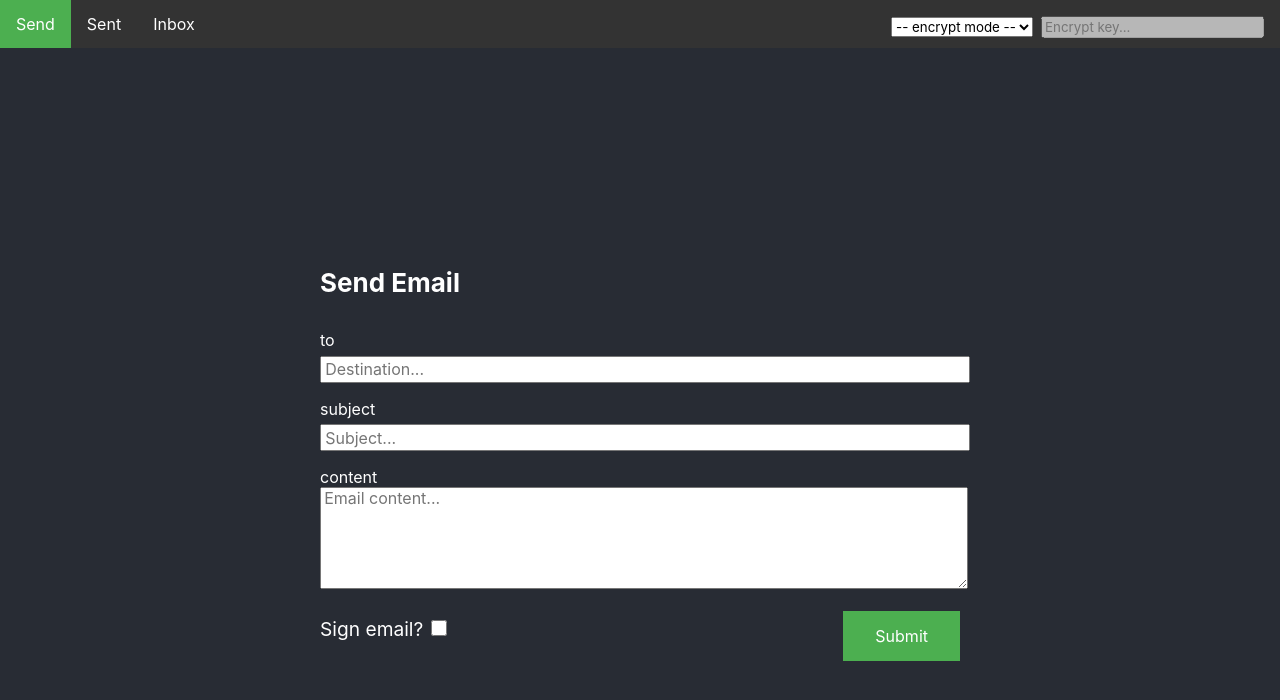
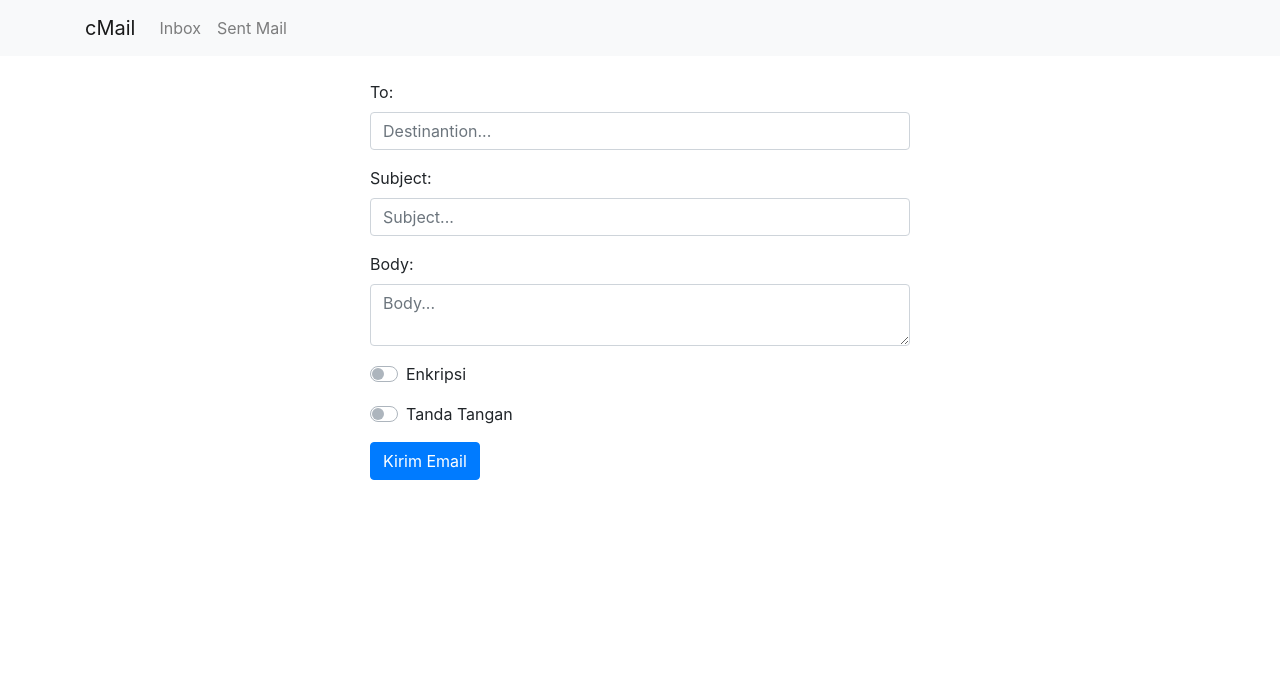
Before and after one commit to juniardiakbar/if4020-cmail, a React (Create React App) app in the folder frontend/: page / in a window 1280 px wide. Shown: the top 700 px of the page. Built offline with nearby package versions, Linux system fonts and the light colour scheme.

Commit message:
Improve UI. Use reactstrap

```diff
--- a/frontend/package.json
+++ b/frontend/package.json
@@ -6,12 +6,14 @@
     "@testing-library/jest-dom": "^5.11.4",
     "@testing-library/react": "^11.1.0",
     "@testing-library/user-event": "^12.1.10",
+    "bootstrap": "^4.5.3",
     "node-sass": "^4.14.1",
     "react": "^17.0.1",
     "react-dom": "^17.0.1",
     "react-infinite-scroll-component": "^5.1.0",
     "react-modal": "^3.12.1",
     "react-scripts": "4.0.1",
+    "reactstrap": "^8.7.1",
     "sweetalert": "^2.1.2",
     "web-vitals": "^0.2.4"
   },
--- a/frontend/public/index.html
+++ b/frontend/public/index.html
@@ -24,7 +24,7 @@
       work correctly both with client-side routing and a non-root public URL.
       Learn how to configure a non-root public URL by running `npm run build`.
     -->
-    <title>React App</title>
+    <title>cMail - Seecure Email Client with Cryptography</title>
   </head>
   <body>
     <noscript>You need to enable JavaScript to run this app.</noscript>
--- a/frontend/src/App.js
+++ b/frontend/src/App.js
@@ -1,4 +1,4 @@
-import "./App.scss";
+// import "./App.scss";
 
 import { useState } from "react";
 
@@ -15,22 +15,21 @@ const PAGE_CLASS = {
 
 function App() {
   const [page, setPage] = useState("send");
-  const [encryptKey, setEncryptKey] = useState("");
-  const [encryptMode, setEncryptMode] = useState("");
-
   const PageClass = PAGE_CLASS[page];
 
   return (
     <div className="App">
-      <NavBar
-        page={page}
-        setPage={setPage}
-        setEncryptKey={setEncryptKey}
-        setEncryptMode={setEncryptMode}
-        encryptMode={encryptMode}
-      />
+      <NavBar page={page} setPage={setPage} />
       <header className="App-header">
-        <PageClass encryptKey={encryptKey} encryptMode={encryptMode} />
+        <div
+          style={{
+            display: "flex",
+            justifyContent: "center",
+            marginTop: 24,
+          }}
+        >
+          <PageClass />
+        </div>
       </header>
     </div>
   );
--- a/frontend/src/components/Inbox/index.js
+++ b/frontend/src/components/Inbox/index.js
@@ -1,10 +1,26 @@
 import { useState, useEffect } from "react";
 import InfiniteScroll from "react-infinite-scroll-component";
-import Modal from "react-modal";
+import {
+  Modal,
+  ModalFooter,
+  ModalBody,
+  ModalHeader,
+  Card,
+  Button,
+  CardTitle,
+  CardText,
+  CardHeader,
+  CardBody,
+  FormGroup,
+  FormText,
+  Input,
+  CustomInput,
+  Container,
+  Row,
+  Col,
+} from "reactstrap";
 
-import "./styles.scss";
-
-function Send({ encryptKey, encryptMode }) {
+function Send() {
   const [inbox, setInbox] = useState([]);
   const [page, setPage] = useState(1);
   const [hasMore, setHasMore] = useState(true);
@@ -12,8 +28,14 @@ function Send({ encryptKey, encryptMode }) {
   const [selectedMessageId, setSelectedMessageId] = useState(null);
   const [signatureKey, setSignatureKey] = useState("");
 
-  // Possible buat diganti kalo dah ada API nya
+  const [encryptKey, setEncryptKey] = useState("");
+  const [encryptMode, setEncryptMode] = useState("");
   const [signatureMessage, setSignatureMessage] = useState("");
+
+  const toggleModal = () => {
+    setModalOpen(!modalOpen);
+    setSignatureMessage("");
+  };
 
   const refresh = () => {
     fetch(
@@ -60,6 +82,45 @@ function Send({ encryptKey, encryptMode }) {
   };
 
   const renderItems = () => (
+    <>
+      <Row>
+        <Col>
+          <FormGroup>
+            <Input
+              id="encryptKey"
+              placeholder="Kunci Dekripsi.."
+              onChange={(e) => setEncryptKey(e.target.value)}
+            />
+          </FormGroup>
+        </Col>
+        <Col>
+          <FormGroup>
+            <CustomInput
+              type="select"
+              id="encryptMode"
+              name="encryptMode"
+              onChange={(e) => setEncryptMode(e.target.value)}
+            >
+              <option value="">Select Mode</option>
+              <option value="ebc">EBC</option>
+              <option value="cbc">CBC</option>
+              <option value="counter">Counter</option>
+            </CustomInput>
+          </FormGroup>
+        </Col>
+        <Col>
+          <Button
+            color="primary"
+            onClick={() => {
+              refresh();
+              setInbox([]);
+            }}
+          >
+            Submit
+          </Button>
+        </Col>
+      </Row>
+
       <InfiniteScroll
         dataLength={inbox.length}
         next={getMoreInbox}
@@ -74,63 +135,77 @@ function Send({ encryptKey, encryptMode }) {
         pullDownToRefresh
         pullDownToRefreshThreshold={50}
         pullDownToRefreshContent={
-        <h3 style={{ textAlign: "center" }}>&#8595; Tarik untuk me-refresh</h3>
+          <h3 style={{ textAlign: "center" }}>
+            &#8595; Tarik untuk me-refresh
+          </h3>
         }
         releaseToRefreshContent={
-        <h3 style={{ textAlign: "center" }}>&#8593; Lepas untuk me-refresh</h3>
+          <h3 style={{ textAlign: "center" }}>
+            &#8593; Lepas untuk me-refresh
+          </h3>
         }
       >
         {inbox &&
           inbox.map(({ from, subject, body, signature, id }) => (
-          <div className="email">
+            <Card style={{ marginBottom: 16 }}>
+              <CardHeader>
+                <CardTitle tag="h5">{from}</CardTitle>
+                <CardTitle tag="h6">{subject}</CardTitle>
+              </CardHeader>
+              <CardBody>
+                <CardText style={{ whiteSpace: "pre-line" }}>{body}</CardText>
                 {signature && (
-              <button
-                type="button"
-                className="signature"
+                  <Button
                     onClick={() => {
                       setSelectedMessageId(id);
                       setModalOpen(true);
                     }}
                   >
-                Check Signature
-              </button>
+                    Verify Signature
+                  </Button>
                 )}
-            <div className="from">{from}</div>
-            <div className="subject">{subject}</div>
-            <div className="body">{body}</div>
-          </div>
+              </CardBody>
+            </Card>
           ))}
       </InfiniteScroll>
+    </>
   );
 
   return (
-    <div>
-      <Modal
-        className="modal"
-        isOpen={modalOpen}
-        onRequestClose={() => setModalOpen(false)}
-        contentLabel="Check Signature"
+    <Container>
+      <Row>
+        <Col sm="12" md={{ size: 6, offset: 3 }}>
+          {renderItems()}
+        </Col>
+      </Row>
+      <Modal isOpen={modalOpen} toggle={toggleModal} style={{ marginTop: 144 }}>
+        <ModalHeader toggle={toggleModal}>Verifikasi email</ModalHeader>
+        <ModalBody>
+          <FormGroup>
+            <Input
+              id="signatureKey"
+              placeholder="Kunci Verifikasi.."
+              onChange={(e) => setSignatureKey(e.target.value)}
+            />
+            <FormText>Format: x;y. Contoh: 123;987</FormText>
+          </FormGroup>
+          <Button
+            color="primary"
+            onClick={() => {
+              checkSignature(selectedMessageId, signatureKey);
+            }}
           >
-        <span className="signature-key">
-          <span>Signature Key</span>
-          <input
-            onChange={(e) => setSignatureKey(e.target.value)}
-            placeholder="Input key here..."
-          />
-          <button
-            type="button"
-            onClick={() => checkSignature(selectedMessageId, signatureKey)}
-          >
-            Submit
-          </button>
+            Verify Signature
+          </Button>
           <div>{signatureMessage}</div>
-        </span>
+        </ModalBody>
+        <ModalFooter>
+          <Button color="secondary" onClick={toggleModal}>
+            Cancel
+          </Button>
+        </ModalFooter>
       </Modal>
-      <form>
-        <div className="title">Inbox</div>
-        {renderItems()}
-      </form>
-    </div>
+    </Container>
   );
 }
 
--- a/frontend/src/components/Inbox/styles.scss
+++ /dev/null
@@ -1,61 +0,0 @@
-.modal {
-  position: absolute;
-  left: 30%;
-  right: 30%;
-  top: 20%;
-  bottom: 60%;
-  background-color: #fff;
-  box-shadow: 0 0 10px 0 rgba(0, 0, 97, 0.5);
-  overflow: auto;
-  border-radius: 4px;
-  outline: none;
-
-  .signature-key {
-    width: 94%;
-    margin: 1rem;
-    float: left;
-
-    input {
-      margin-left: 0.5rem;
-    }
-  }
-}
-
-form {
-  width: 40rem;
-
-  .title {
-    font-weight: bold;
-    margin-bottom: 2rem;
-  }
-
-  .label {
-    font-size: 1rem;
-  }
-
-  .field {
-    margin-bottom: 1rem;
-    width: 100%;
-  }
-
-  .email {
-    font-size: 1rem;
-    background-color: #f0f0f0;
-    padding: 1rem;
-    color: black;
-    margin-bottom: 2rem;
-
-    .signature {
-      float: right;
-    }
-
-    .subject {
-      margin-top: 0.5rem;
-      font-weight: bold;
-    }
-
-    .body {
-      white-space: pre;
-    }
-  }
-}
--- a/frontend/src/components/NavBar/index.js
+++ b/frontend/src/components/NavBar/index.js
@@ -1,46 +1,48 @@
-import "./styles.scss";
+import React, { useState } from "react";
+import {
+  Container,
+  Collapse,
+  Navbar,
+  NavbarToggler,
+  NavbarBrand,
+  Nav,
+  NavItem,
+  NavLink,
+} from "reactstrap";
 
-function NavBar({ page, setPage, setEncryptKey, encryptMode, setEncryptMode }) {
+function NavBar({ setPage }) {
+  const [isOpen, setIsOpen] = useState(false);
+
+  const toggle = () => setIsOpen(!isOpen);
+
   return (
-    <ul>
-      <li>
-        <span
+    <Navbar color="light" light expand="md">
+      <Container>
+        <NavbarBrand
           onClick={() => setPage("send")}
-          className={page === "send" ? "active" : ""}
+          style={{ cursor: "pointer" }}
         >
-          Send
-        </span>
-      </li>
-      <li>
-        <span
-          onClick={() => setPage("sent")}
-          className={page === "sent" ? "active" : ""}
-        >
-          Sent
-        </span>
-      </li>
-      <li>
-        <span
-          onClick={() => setPage("inbox")}
-          className={page === "inbox" ? "active" : ""}
-        >
-          Inbox
-        </span>
-      </li>
-      <span className="encryption">
-        <select onChange={(e) => setEncryptMode(e.target.value)}>
-          <option value="">-- encrypt mode --</option>
-          <option value="ecb">ECB</option>
-          <option value="cbc">CBC</option>
-          <option value="counter">Counter</option>
-        </select>
-        <input
-          onChange={(e) => setEncryptKey(e.target.value)}
-          placeholder="Encrypt key..."
-          disabled={!encryptMode}
-        />
-      </span>
-    </ul>
+          cMail
+        </NavbarBrand>
+        <NavbarToggler onClick={toggle} />
+        <Collapse isOpen={isOpen} navbar>
+          <Nav className="mr-auto" navbar>
+            <NavItem
+              onClick={() => setPage("inbox")}
+              style={{ cursor: "pointer" }}
+            >
+              <NavLink>Inbox</NavLink>
+            </NavItem>
+            <NavItem
+              onClick={() => setPage("sent")}
+              style={{ cursor: "pointer" }}
+            >
+              <NavLink>Sent Mail</NavLink>
+            </NavItem>
+          </Nav>
+        </Collapse>
+      </Container>
+    </Navbar>
   );
 }
 
--- a/frontend/src/components/NavBar/styles.scss
+++ /dev/null
@@ -1,40 +0,0 @@
-ul {
-  z-index: 2;
-  position: fixed;
-  width: 100%;
-  list-style-type: none;
-  margin: 0;
-  padding: 0;
-  overflow: hidden;
-  background-color: #333;
-}
-
-li {
-  float: left;
-}
-
-li span {
-  display: block;
-  color: white;
-  text-align: center;
-  padding: 14px 16px;
-  text-decoration: none;
-}
-
-li span:hover {
-  background-color: #111;
-  cursor: pointer;
-}
-
-.active {
-  background-color: #4caf50 !important;
-}
-
-.encryption {
-  margin: 1rem 1rem 0 0;
-  float: right;
-
-  input {
-    margin-left: 0.5rem;
-  }
-}
--- a/frontend/src/components/Send/index.js
+++ b/frontend/src/components/Send/index.js
@@ -1,13 +1,37 @@
-import { useState } from "react";
+import { useState, useEffect } from "react";
 import swal from "sweetalert";
+import {
+  Container,
+  Row,
+  Col,
+  FormGroup,
+  Label,
+  Input,
+  Button,
+  CustomInput,
+} from "reactstrap";
 
-import "./styles.scss";
-
-function Send({ encryptKey, encryptMode }) {
+function Send() {
   const [to, setTo] = useState("");
+  const [toValid, setTovalid] = useState(false);
   const [subject, setSubject] = useState("");
   const [content, setContent] = useState("");
   const [sign, setSign] = useState(false);
+  const [signKey, setSignKey] = useState("");
+  const [encrypt, setEncrypt] = useState(false);
+  const [encryptKey, setEncryptKey] = useState("");
+  const [encryptMode, setEncryptMode] = useState("");
+
+  useEffect(() => {
+    if (!sign) {
+      setSignKey("");
+    }
+
+    if (!encrypt) {
+      setEncryptKey("");
+      setEncryptMode("");
+    }
+  }, [sign, encrypt]);
 
   const sendEmail = () => {
     fetch("http://127.0.0.1:5000/send", {
@@ -21,59 +45,109 @@ function Send({ encryptKey, encryptMode }) {
         message: content,
         encryptKey,
         encryptMode,
-        sign
+        signature: sign,
+        signatureKey: signKey,
       }),
     })
       .then((response) => response.json())
       .then(({ status, message }) => {
-        if (status === "200") {
-          setTo("");
-          setSubject("");
-          setContent("");
-        }
-        swal(message);
+        swal(message).then(() => {
+          window.location.reload();
+        });
       });
   };
 
   return (
-    <form>
-      <div className="title">Send Email</div>
-      <div>
-        <div className="label">to</div>
-        <input
-          value={to}
-          onChange={(e) => setTo(e.target.value)}
-          className="field"
-          placeholder="Destination..."
-        />
-      </div>
-      <div>
-        <div className="label">subject</div>
-        <input
-          value={subject}
-          onChange={(e) => setSubject(e.target.value)}
-          className="field"
-          placeholder="Subject..."
-        />
-      </div>
-      <div>
-        <div className="label">content</div>
-        <textarea
-          value={content}
-          onChange={(e) => setContent(e.target.value)}
-          className="field"
-          rows="5"
-          placeholder="Email content..."
-        />
-      </div>
-      <span className="sign" onClick={() => setSign(!sign)}>
-        <span>Sign email?</span>
-        <input className="checkbox" type="checkbox" checked={sign} />
-      </span>
-      <button type="button" onClick={sendEmail}>
-        Submit
-      </button>
-    </form>
+    <Container>
+      <Row>
+        <Col sm="12" md={{ size: 6, offset: 3 }}>
+          <FormGroup>
+            <Label for="to">To:</Label>
+            <Input
+              placeholder="Destinantion..."
+              valid={toValid && to !== ""}
+              invalid={!toValid && to !== ""}
+              onChange={(e) => {
+                const re = /^(([^<>()\[\]\\.,;:\s@"]+(\.[^<>()\[\]\\.,;:\s@"]+)*)|(".+"))@((\[[0-9]{1,3}\.[0-9]{1,3}\.[0-9]{1,3}\.[0-9]{1,3}\])|(([a-zA-Z\-0-9]+\.)+[a-zA-Z]{2,}))$/;
+                setTo(e.target.value);
+                setTovalid(re.test(e.target.value.toLowerCase()));
+              }}
+            />
+          </FormGroup>
+          <FormGroup>
+            <Label for="subject">Subject:</Label>
+            <Input
+              placeholder="Subject..."
+              onChange={(e) => setSubject(e.target.value)}
+            />
+          </FormGroup>
+          <FormGroup>
+            <Label for="body">Body:</Label>
+            <Input
+              placeholder="Body..."
+              type="textarea"
+              name="text"
+              id="body"
+              onChange={(e) => setContent(e.target.value)}
+            />
+          </FormGroup>
+
+          <FormGroup>
+            <CustomInput
+              type="switch"
+              id="encrypt"
+              name="encrypt"
+              label="Enkripsi"
+              value={encrypt}
+              onClick={(e) => setEncrypt(!encrypt)}
+            />
+          </FormGroup>
+          <FormGroup hidden={!encrypt}>
+            <Label for="encryptKey">Kunci Enkripsi:</Label>
+            <Input
+              id="encryptKey"
+              placeholder="kunci..."
+              onChange={(e) => setEncryptKey(e.target.value)}
+            />
+          </FormGroup>
+          <FormGroup hidden={!encrypt}>
+            <Label for="encryptMode">Mode Enkripsi:</Label>
+            <CustomInput
+              type="select"
+              id="encryptMode"
+              name="encryptMode"
+              onChange={(e) => setEncryptMode(e.target.value)}
+            >
+              <option value="">Select</option>
+              <option value="ebc">EBC</option>
+              <option value="cbc">CBC</option>
+              <option value="counter">Counter</option>
+            </CustomInput>
+          </FormGroup>
+          <FormGroup>
+            <CustomInput
+              type="switch"
+              id="sign"
+              name="sign"
+              label="Tanda Tangan"
+              value={sign}
+              onClick={(e) => setSign(!sign)}
+            />
+          </FormGroup>
+          <FormGroup hidden={!sign}>
+            <Label for="signKey">Kunci Tanda Tangan:</Label>
+            <Input
+              id="signKey"
+              placeholder="kunci..."
+              onChange={(e) => setSignKey(e.target.value)}
+            />
+          </FormGroup>
+          <Button color="primary" onClick={() => sendEmail()}>
+            Kirim Email
+          </Button>
+        </Col>
+      </Row>
+    </Container>
   );
 }
 
--- a/frontend/src/components/Send/styles.scss
+++ /dev/null
@@ -1,32 +0,0 @@
-form {
-  width: 40rem;
-
-  .title {
-    font-weight: bold;
-    margin-bottom: 2rem;
-  }
-
-  .label {
-    font-size: 1rem;
-  }
-
-  .field {
-    padding: 0rem 0.2rem;
-    font-size: 1rem;
-    min-height: 1.4rem;
-    margin-bottom: 1rem;
-    width: 100%;
-  }
-
-  .sign {
-    cursor: pointer;
-    font-size: 1.2rem;
-  }
-
-  .checkbox {
-    cursor: pointer;
-    margin-left: 0.5rem;
-    height: 1rem;
-    width: 1rem;
-  }
-}
--- a/frontend/src/components/Sent/index.js
+++ b/frontend/src/components/Sent/index.js
@@ -1,12 +1,27 @@
 import { useState, useEffect } from "react";
 import InfiniteScroll from "react-infinite-scroll-component";
+import {
+  Card,
+  Button,
+  CardTitle,
+  CardText,
+  CardHeader,
+  CardBody,
+  FormGroup,
+  Input,
+  CustomInput,
+  Row,
+  Col,
+  Container,
+} from "reactstrap";
 
-import "../Inbox/styles.scss";
-
-function Sent({ encryptKey, encryptMode }) {
+function Sent({}) {
   const [inbox, setInbox] = useState([]);
   const [page, setPage] = useState(1);
   const [hasMore, setHasMore] = useState(true);
+
+  const [encryptKey, setEncryptKey] = useState("");
+  const [encryptMode, setEncryptMode] = useState("");
 
   const refresh = () => {
     fetch(
@@ -35,6 +50,45 @@ function Sent({ encryptKey, encryptMode }) {
   };
 
   const renderItems = () => (
+    <>
+      <Row>
+        <Col>
+          <FormGroup>
+            <Input
+              id="encryptKey"
+              placeholder="Kunci Dekripsi.."
+              onChange={(e) => setEncryptKey(e.target.value)}
+            />
+          </FormGroup>
+        </Col>
+        <Col>
+          <FormGroup>
+            <CustomInput
+              type="select"
+              id="encryptMode"
+              name="encryptMode"
+              onChange={(e) => setEncryptMode(e.target.value)}
+            >
+              <option value="">Select Mode</option>
+              <option value="ebc">EBC</option>
+              <option value="cbc">CBC</option>
+              <option value="counter">Counter</option>
+            </CustomInput>
+          </FormGroup>
+        </Col>
+        <Col>
+          <Button
+            color="primary"
+            onClick={() => {
+              refresh();
+              setInbox([]);
+            }}
+          >
+            Submit
+          </Button>
+        </Col>
+      </Row>
+
       <InfiniteScroll
         dataLength={inbox.length}
         next={getMoreInbox}
@@ -49,28 +103,40 @@ function Sent({ encryptKey, encryptMode }) {
         pullDownToRefresh
         pullDownToRefreshThreshold={50}
         pullDownToRefreshContent={
-        <h3 style={{ textAlign: "center" }}>&#8595; Tarik untuk me-refresh</h3>
+          <h3 style={{ textAlign: "center" }}>
+            &#8595; Tarik untuk me-refresh
+          </h3>
         }
         releaseToRefreshContent={
-        <h3 style={{ textAlign: "center" }}>&#8593; Lepas untuk me-refresh</h3>
+          <h3 style={{ textAlign: "center" }}>
+            &#8593; Lepas untuk me-refresh
+          </h3>
         }
       >
         {inbox &&
-        inbox.map(({ from, subject, body }) => (
-          <div className="email">
-            <div className="from">{from}</div>
-            <div className="subject">{subject}</div>
-            <div className="body">{body}</div>
-          </div>
+          inbox.map(({ to, subject, body }) => (
+            <Card style={{ marginBottom: 16 }}>
+              <CardHeader>
+                <CardTitle tag="h5">{to}</CardTitle>
+                <CardTitle tag="h6">{subject}</CardTitle>
+              </CardHeader>
+              <CardBody>
+                <CardText style={{ whiteSpace: "pre-line" }}>{body}</CardText>
+              </CardBody>
+            </Card>
           ))}
       </InfiniteScroll>
+    </>
   );
 
   return (
-    <form>
-      <div className="title">Sent</div>
+    <Container>
+      <Row>
+        <Col sm="12" md={{ size: 6, offset: 3 }}>
           {renderItems()}
-    </form>
+        </Col>
+      </Row>
+    </Container>
   );
 }
 
--- a/frontend/src/index.js
+++ b/frontend/src/index.js
@@ -1,5 +1,6 @@
 import React from "react";
 import ReactDOM from "react-dom";
+import "bootstrap/dist/css/bootstrap.min.css";
 
 import "./index.css";
 import App from "./App";
```
Also changed, not shown: 1 other file (tests, documents, lock files or other folders). Lines whose indentation alone changed are shown as unchanged.
